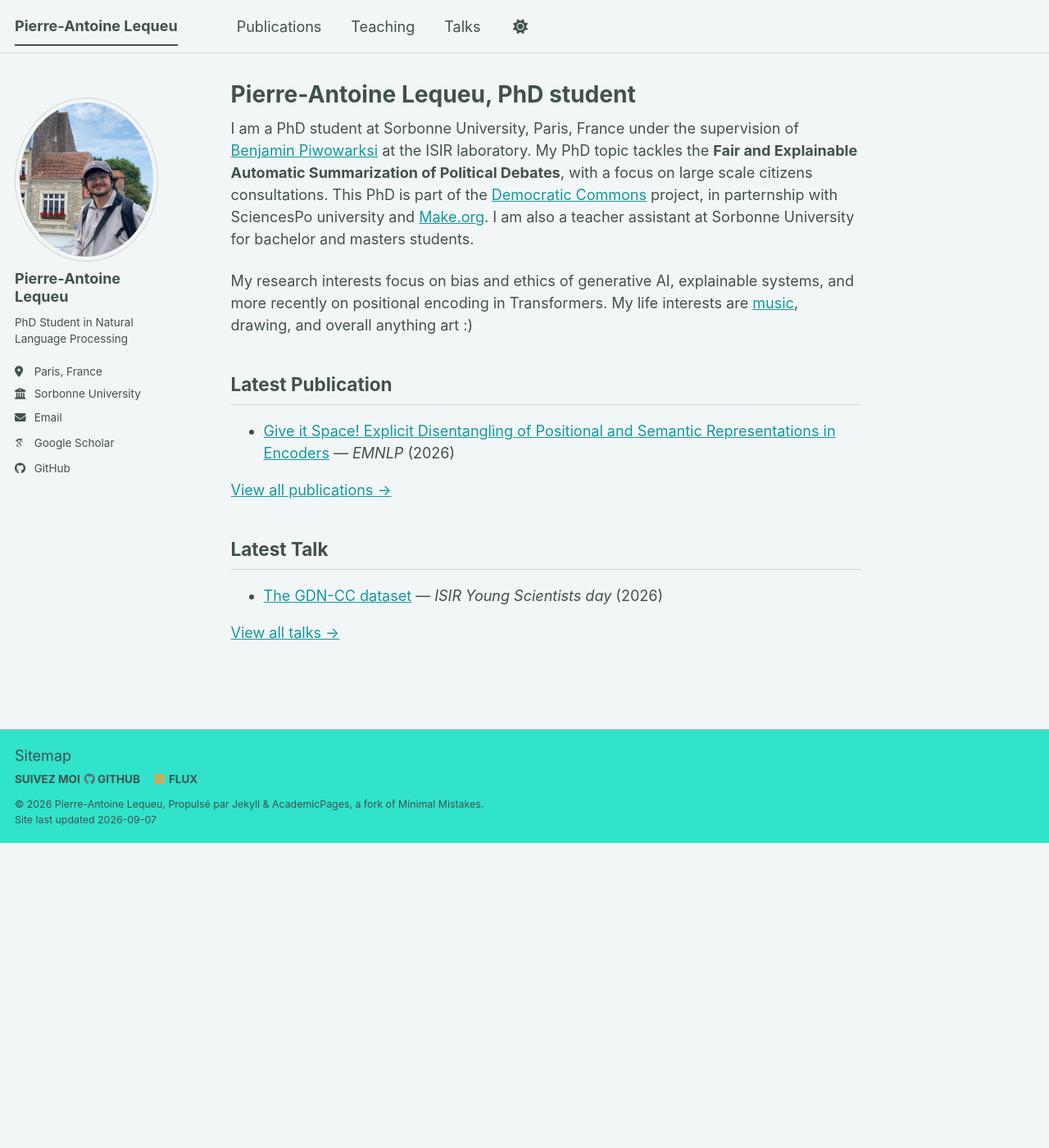
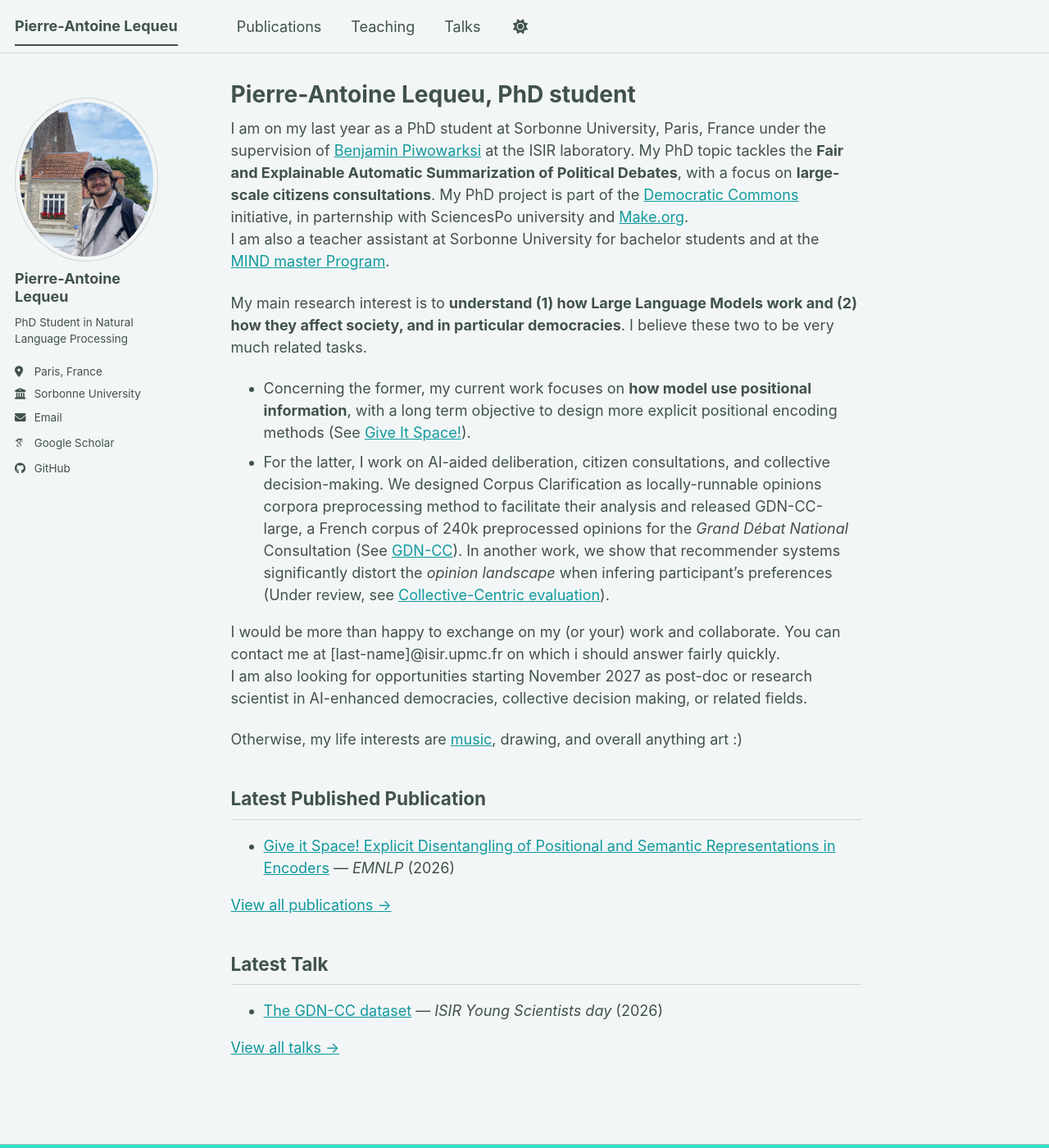
Before and after one commit to PALequeu/palequeu.github.io, a Jekyll site: the page built from _pages/about.md, in a window 1280 px wide and 1400 px high. Shown: the whole window at 82% size. Built offline with Jekyll 4.4.1, drawn with Linux system fonts in a browser that asks for light colours; some web fonts are replaced; a script bundle is joined from its source files by our own code; library files that are not in the unit come from our copies.

Commit message:
update presentation

```diff
--- a/_pages/about.md
+++ b/_pages/about.md
@@ -7,14 +7,21 @@ redirect_from:
   - /about.html
 ---
 
-I am a PhD student at Sorbonne University, Paris, France under the supervision of [Benjamin Piwowarksi](https://www.piwowarski.fr/) at the ISIR laboratory. My PhD topic tackles the **Fair and Explainable Automatic Summarization of Political Debates**, with a focus on large scale citizens consultations. This PhD is part of the [Democratic Commons](https://about.make.org/democratic-commons/landing-page) project, in parternship with SciencesPo university and [Make.org](make.org). I am also a teacher assistant at Sorbonne University for bachelor and masters students.
+I am on my last year as a PhD student at Sorbonne University, Paris, France under the supervision of [Benjamin Piwowarksi](https://www.piwowarski.fr/) at the ISIR laboratory. My PhD topic tackles the **Fair and Explainable Automatic Summarization of Political Debates**, with a focus on **large-scale citizens consultations**. My PhD project is part of the [Democratic Commons](https://about.make.org/democratic-commons/landing-page) initiative, in parternship with SciencesPo university and [Make.org](make.org).
+I am also a teacher assistant at Sorbonne University for bachelor students and at the [MIND master Program](https://mind.sorbonne-universite.fr/).
 
+My main research interest is to **understand (1) how Large Language Models work and (2) how they affect society, and in particular democracies**. I believe these two to be very much related tasks.
+- Concerning the former, my current work focuses on **how model use positional information**, with a long term objective to design more explicit positional encoding methods (See [Give It Space!](https://palequeu.github.io/publication/give_it_space)).
+- For the latter, I work on AI-aided deliberation, citizen consultations, and collective decision-making. We designed Corpus Clarification as locally-runnable opinions corpora preprocessing method to facilitate their analysis and released GDN-CC-large, a French corpus of 240k preprocessed opinions for the *Grand Débat National* Consultation (See [GDN-CC](https://palequeu.github.io/publication/GDNCC)). In another work, we show that recommender systems significantly distort the *opinion landscape* when infering participant's preferences (Under review, see [Collective-Centric evaluation](https://arxiv.org/abs/2609.02990)).
 
-My research interests focus on bias and ethics of generative AI, explainable systems, and more recently on positional encoding in Transformers. My life interests are [music](https://www.youtube.com/watch?v=BnEgnrUCXPY&list=RDBnEgnrUCXPY&start_radio=1), drawing, and overall anything art :)
+I would be more than happy to exchange on my (or your) work and collaborate. You can contact me at \[last-name\]@isir.upmc.fr on which i should answer fairly quickly.
+ I am also looking for opportunities starting November 2027 as post-doc or research scientist in AI-enhanced democracies, collective decision making, or related fields.
+
+Otherwise, my life interests are [music](https://www.youtube.com/watch?v=BnEgnrUCXPY&list=RDBnEgnrUCXPY&start_radio=1), drawing, and overall anything art :)
 
 
 
-## Latest Publication
+## Latest Published Publication
 {% assign pubs = site.publications | sort: 'date' | reverse | slice: 0, 1 %}
 {% if pubs.size > 0 %}
 {% for pub in pubs %}
```
